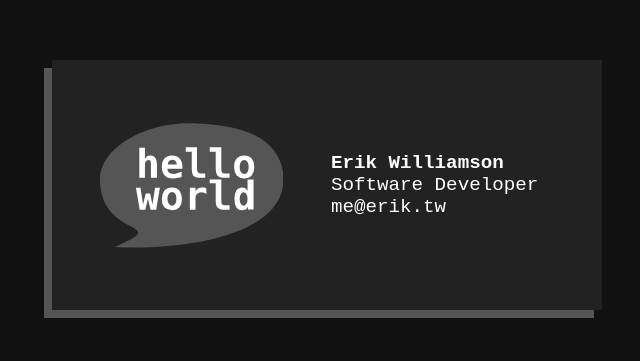
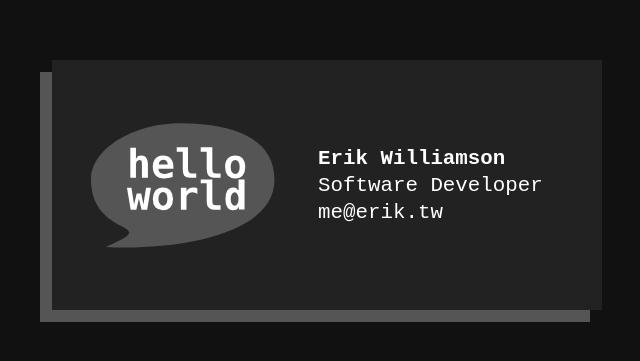
Before and after one commit to ertw/ertw.github.io, a plain HTML site: page index.html in a window 1280 px wide. Shown: the part 215-576 px from the top of the page, without its empty margins (313-953 px from the left). Drawn offline with Linux system fonts and the light colour scheme.

Commit message:
styling updates

```diff
--- a/index.html
+++ b/index.html
@@ -8,20 +8,32 @@
 </head>
 <style>
     body {
+        align-items: center;
+        background-color: #111;
         display: flex;
-        align-items: center;
+        height: 100%;
         justify-content: center;
-        height: 100%;
-        background-color: #111;
         margin: unset;
     }
 
     p {
-        padding: unset;
-        margin: unset;
+        color: #fff;
         font-family: monospace;
-        font-size: 1.2rem;
-        color: #fff;
+        font-size: 1.3rem;
+        margin: 4px;
+    }
+
+    .card {
+        flex-direction: column;
+        height: 550px;
+        width: 300px;
+        align-items: center;
+        background-color: #222;
+        box-shadow: -12px 12px 0px 0px #555;
+        box-sizing: border-box;
+        display: flex;
+        justify-content: space-evenly;
+        padding: 1rem;
     }
 
     a {
@@ -33,20 +45,16 @@
         font-weight: 600;
     }
 
-    .card {
-        height: 250;
-        width: 550;
-        background-color: #222;
-        display: flex;
+    .text {
         padding: 1rem;
-        box-sizing: border-box;
-        box-shadow: -8px 8px 0px 0px #555;
-        align-items: center;
-        justify-content: space-evenly;
     }
 
-    .text {
-        padding: 1rem;
+    @media only screen and (min-width: 800px) {
+        .card {
+            flex-direction: row;
+            height: 250px;
+            width: 550px;
+        }
     }
 </style>
 
```
